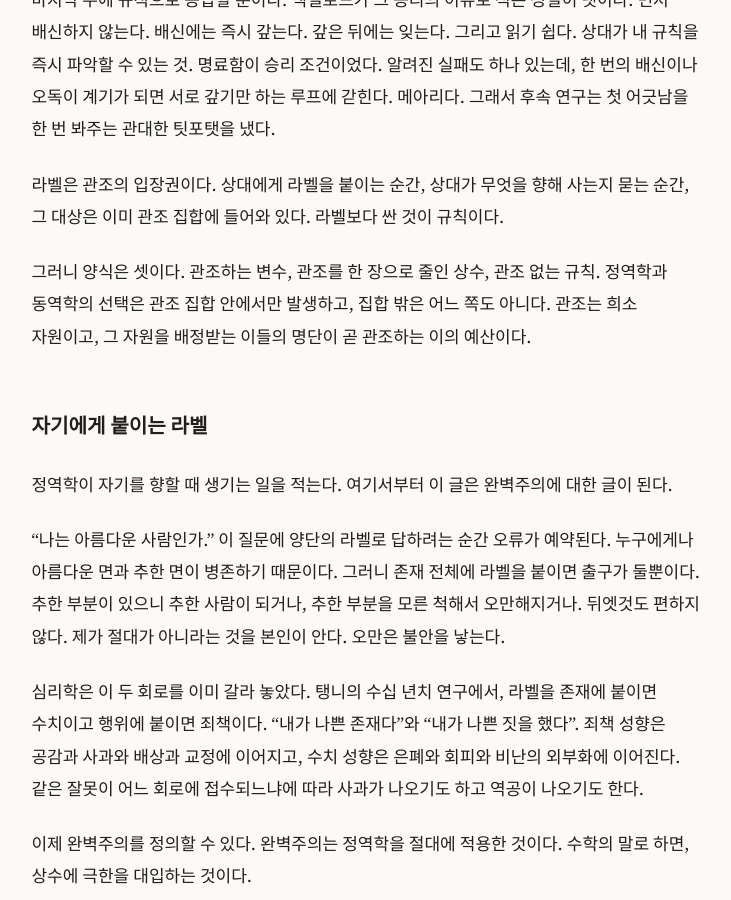
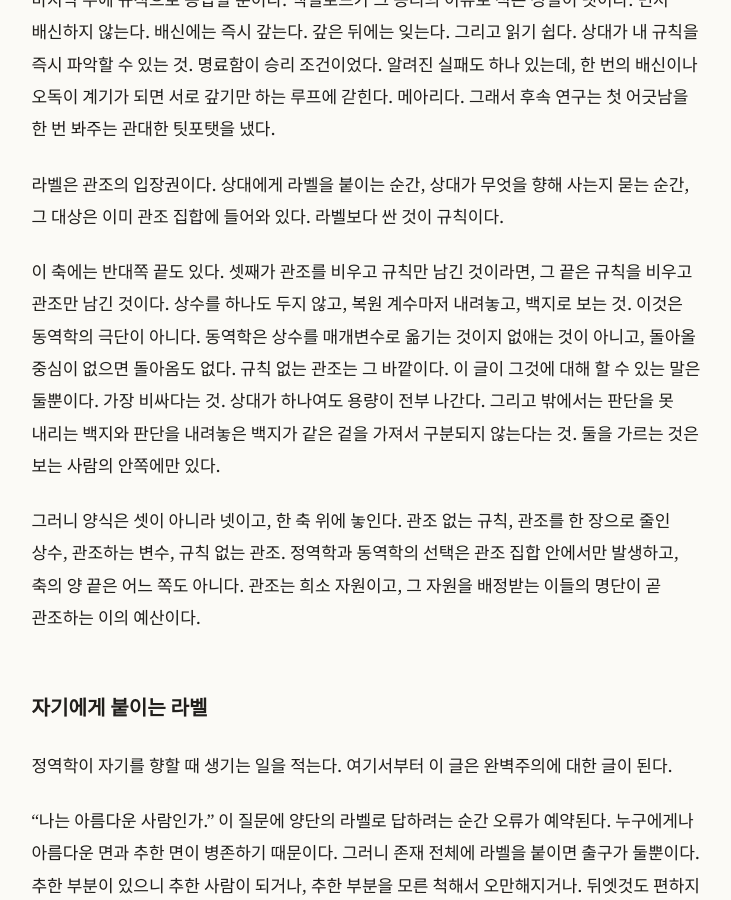
Before and after one commit to nonasking/essays, a Jekyll site: the page built from statics-and-dynamics/index.md, in a window 1280 px wide and 900 px high, scrolled down 3505 px. Shown: the whole window, without its empty margins (271-1002 px from the left). Built offline with Jekyll 4.4.1, drawn with Linux system fonts in a browser that asks for light colours.

Commit message:
Statics and Dynamics: fourth mode, contemplation without rule (KR/EN)
Co-Authored-By: Claude Fable 5.1 <noreply@anthropic.com>
Claude-Session: https://claude.ai/code/session_01VEtp2PFrSLPe6XjBwcoREC

```diff
--- a/statics-and-dynamics/index.md
+++ b/statics-and-dynamics/index.md
@@ -65,7 +65,9 @@ description: 연작 「향일성」과 같은 전제를 공유합니다. 연작
 
 라벨은 관조의 입장권이다. 상대에게 라벨을 붙이는 순간, 상대가 무엇을 향해 사는지 묻는 순간, 그 대상은 이미 관조 집합에 들어와 있다. 라벨보다 싼 것이 규칙이다.
 
-그러니 양식은 셋이다. 관조하는 변수, 관조를 한 장으로 줄인 상수, 관조 없는 규칙. 정역학과 동역학의 선택은 관조 집합 안에서만 발생하고, 집합 밖은 어느 쪽도 아니다. 관조는 희소 자원이고, 그 자원을 배정받는 이들의 명단이 곧 관조하는 이의 예산이다.
+이 축에는 반대쪽 끝도 있다. 셋째가 관조를 비우고 규칙만 남긴 것이라면, 그 끝은 규칙을 비우고 관조만 남긴 것이다. 상수를 하나도 두지 않고, 복원 계수마저 내려놓고, 백지로 보는 것. 이것은 동역학의 극단이 아니다. 동역학은 상수를 매개변수로 옮기는 것이지 없애는 것이 아니고, 돌아올 중심이 없으면 돌아옴도 없다. 규칙 없는 관조는 그 바깥이다. 이 글이 그것에 대해 할 수 있는 말은 둘뿐이다. 가장 비싸다는 것. 상대가 하나여도 용량이 전부 나간다. 그리고 밖에서는 판단을 못 내리는 백지와 판단을 내려놓은 백지가 같은 겉을 가져서 구분되지 않는다는 것. 둘을 가르는 것은 보는 사람의 안쪽에만 있다.
+
+그러니 양식은 셋이 아니라 넷이고, 한 축 위에 놓인다. 관조 없는 규칙, 관조를 한 장으로 줄인 상수, 관조하는 변수, 규칙 없는 관조. 정역학과 동역학의 선택은 관조 집합 안에서만 발생하고, 축의 양 끝은 어느 쪽도 아니다. 관조는 희소 자원이고, 그 자원을 배정받는 이들의 명단이 곧 관조하는 이의 예산이다.
 
 ## 자기에게 붙이는 라벨
 
```
Also changed, not shown: statics-and-dynamics/en.md (+3 -1 lines).
